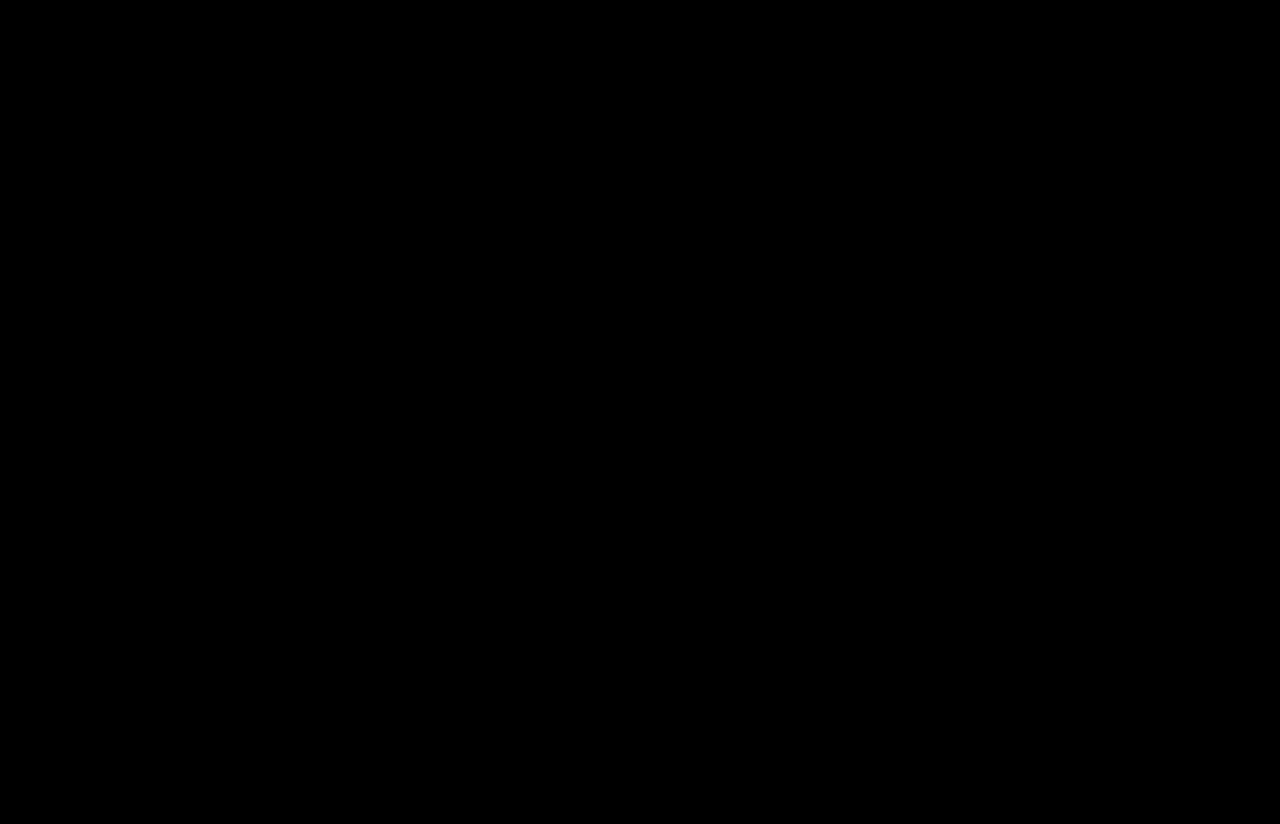
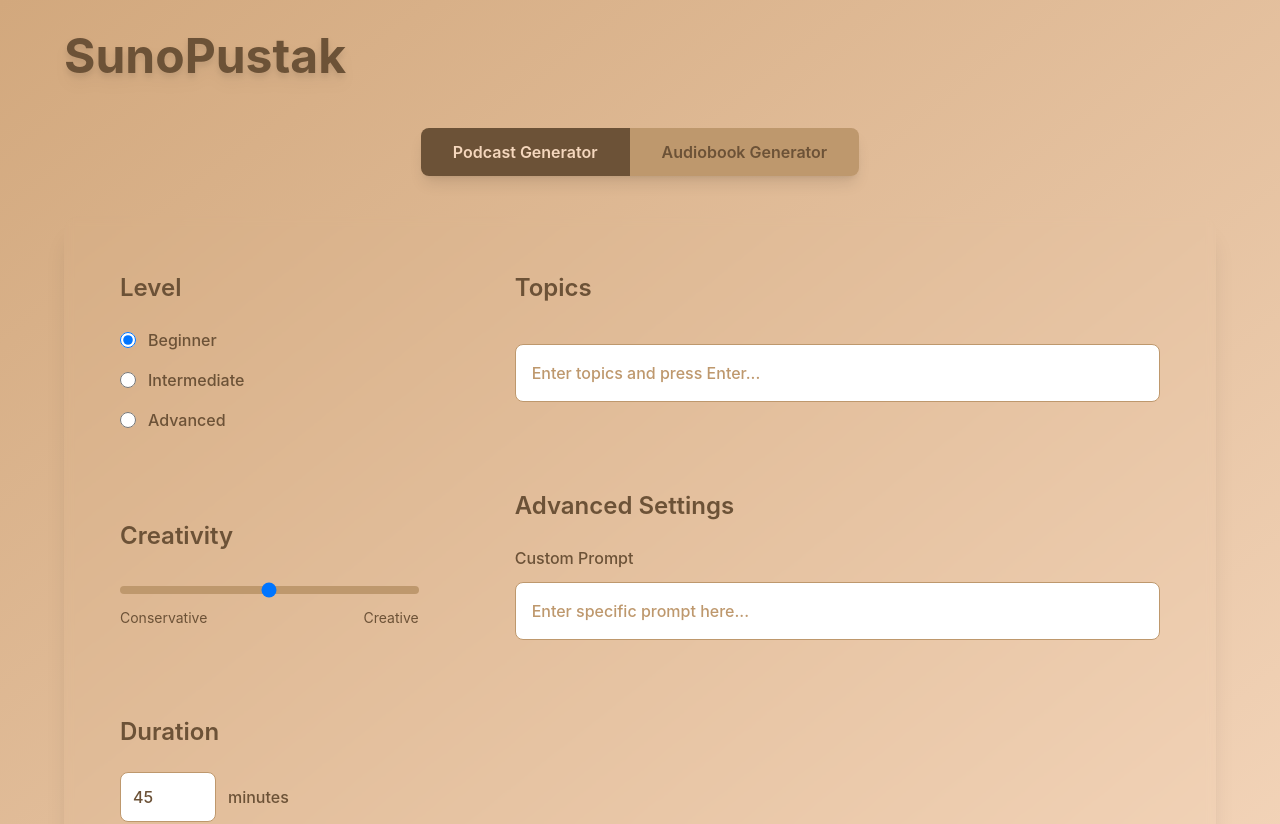
Before and after one commit to dust-project/frontend, a React (Vite) app: page / in a window 1280 px wide. Before the commit this address had no page. Shown: the top 824 px of the page. Before the commit the page ends 800 px from the top, so only its background shows below. Built offline with nearby package versions, Linux system fonts and the light colour scheme.

Commit message:
changed home page to app

```diff
--- a/src/main.jsx
+++ b/src/main.jsx
@@ -11,7 +11,7 @@
     <BrowserRouter>
 
         <Routes>
-            <Route element={<ContentGenerator />} path={"/generate"} />
+            <Route element={<ContentGenerator />} path={"/"} />
             <Route element={<Authenticator />} path={"/login"} />
         </Routes>
 
```
